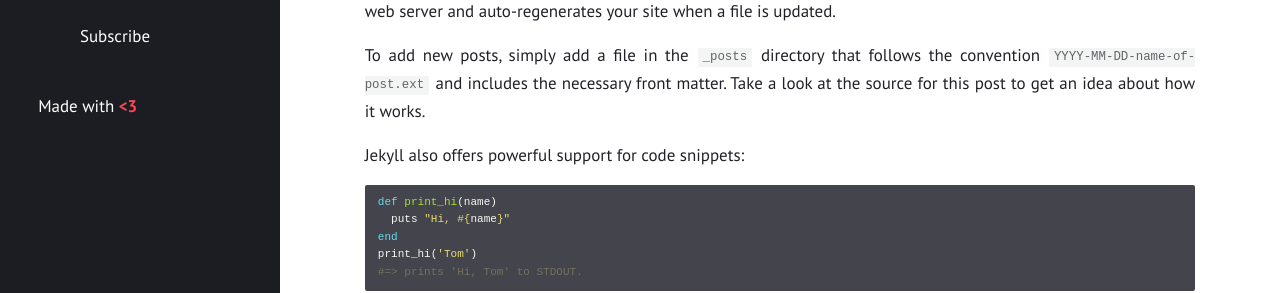
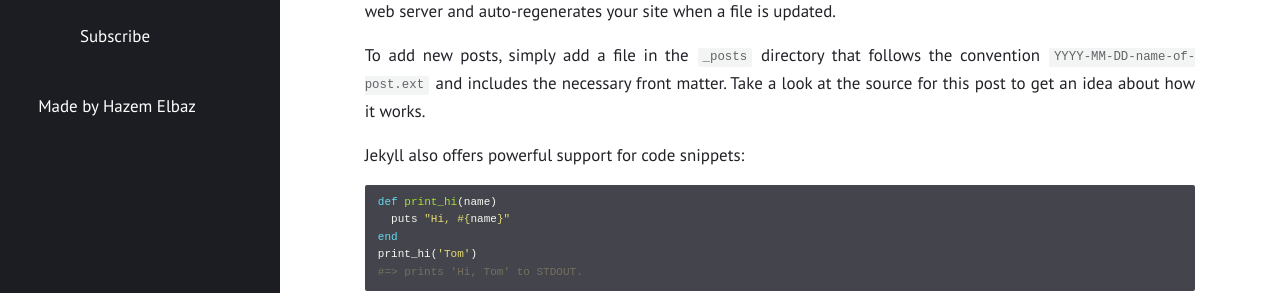
Before and after one commit to elbazhazem/elbazhazem.github.io, a Jekyll site: the page built from _posts/2017-03-01-welcome-to-jekyll.md, in a window 1280 px wide. Shown: the part 203-496 px from the top of the page. Built offline with Jekyll 4.4.1, drawn with Linux system fonts in a browser that asks for light colours.

Commit message:
Update _config.yml
change the description

```diff
--- a/_config.yml
+++ b/_config.yml
@@ -1,6 +1,6 @@
 title: "Hazem Elbaz"
 author: "Hazem Elbaz"
-description: "Made with <b style=\"color: #f45;\">&lt;3</b>"
+description: "Made by Hazem Elbaz"
 permalink: /:title/
 lang: "en"
 excerpt_separator: "\n\n\n"
```
